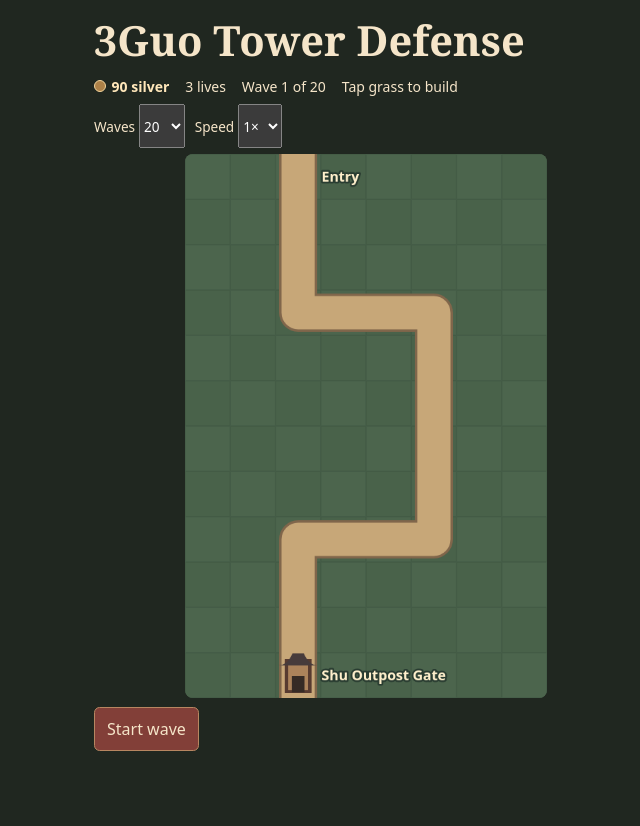
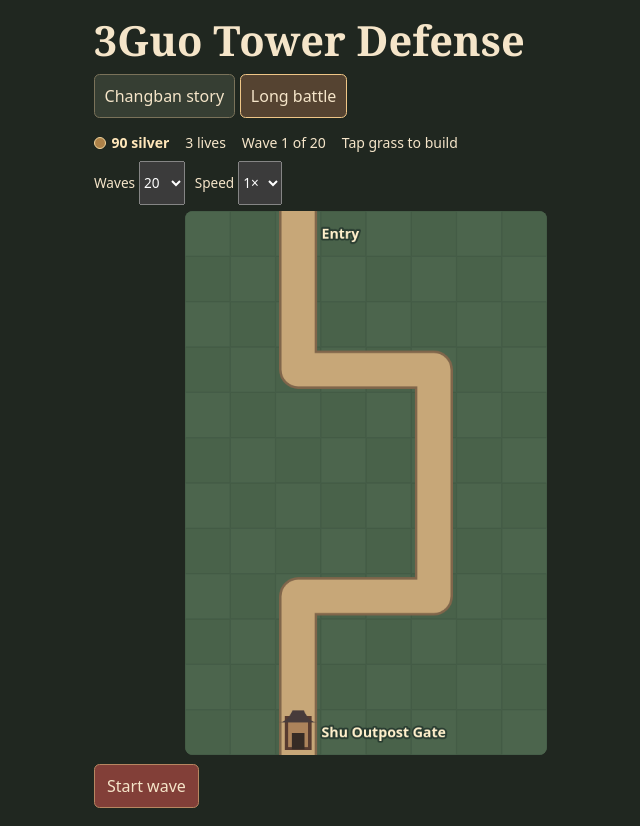
Before and after one commit to isoenthusiast/3guotd, a Preact app: page / in a window 1280 px wide. Shown: the whole page, without its empty margins (274-914 px from the left). Before the commit the page ends 800 px from the top, so only its background shows below. Built offline with nearby package versions, Linux system fonts and the light colour scheme.

Commit message:
Add the Changban story mission

```diff
--- a/src/game-art.ts
+++ b/src/game-art.ts
@@ -86,7 +86,7 @@ export function drawBattlefield(
   ctx.textAlign = 'left'
   for (const [label, x, y] of [
     ['Entry', entryX + 33, entryY + 7],
-    ['Shu Outpost Gate', gateX + 33, gateY + 7],
+    [round.mission ? 'Evacuation gate' : 'Shu Outpost Gate', gateX + 33, gateY + 7],
   ] as const) {
     ctx.lineWidth = 5
     ctx.strokeStyle = '#293c31'
--- /dev/null
+++ b/src/game/campaign.ts
@@ -0,0 +1,17 @@
+import type { Mission } from './round'
+
+export const changban = {
+  id: 'changban',
+  title: 'Hold the Changban Road',
+  setting: 'Changban · 208 CE',
+  briefing: 'Families are still on the road. Hold the crossing until the last group reaches the far bank.',
+  victory: 'The last group is across. Liu Bei’s forces are still retreating. Keep moving toward the river.',
+  defeat: 'The crossing has fallen. Retry the wave to change your defenses.',
+  chronicle: 'Cao Cao defeated Liu Bei at Changban. In the novel, Zhang Fei holds the bridge as Zhao Yun crosses. The families, map, and evacuation waves are game fiction.',
+  waves: [
+    { name: 'Infantry approaching', sequence: ['infantry', 'infantry', 'infantry', 'infantry', 'infantry', 'infantry'] },
+    { name: 'Runners approaching', sequence: ['runner', 'runner', 'runner', 'runner', 'runner', 'runner'] },
+    { name: 'Infantry and runners approaching', sequence: ['infantry', 'runner', 'infantry', 'runner',
+      'veteran', 'runner', 'veteran', 'veteranRunner'] },
+  ],
+} as const satisfies Mission
--- a/src/game/round.ts
+++ b/src/game/round.ts
@@ -38,6 +38,17 @@ const attackers = {
   veteranRunner: { health: 4, speed: 2.4, reward: 12, runner: true, level: 2 },
 } as const
 
+export type Mission = {
+  id: string
+  title: string
+  setting: string
+  briefing: string
+  victory: string
+  defeat: string
+  chronicle: string
+  waves: readonly { name: string; sequence: readonly (keyof typeof attackers)[] }[]
+}
+
 export const enemyCount = wave.length
 const formations = [
   { name: 'Mixed patrol', sequence: wave },
@@ -75,7 +86,8 @@ type Opening = Pick<Round, 'towers' | 'silver' | 'lives'>
 
 export type Round = {
   phase: 'setup' | 'running' | 'won' | 'lost'
-  totalWaves: WaveCount
+  totalWaves: number
+  mission: Mission | null
   waveNumber: number
   towers: Tower[]
   silver: number
@@ -92,9 +104,9 @@ export type Round = {
   spawnTimer: number
 }
 
-export function createRound(totalWaves: WaveCount = 20): Round {
+export function createRound(totalWaves = 20, mission: Mission | null = null): Round {
   return {
-    phase: 'setup', totalWaves, waveNumber: 1, towers: [], silver: startingSilver, opening: null,
+    phase: 'setup', totalWaves: mission?.waves.length ?? totalWaves, mission, waveNumber: 1, towers: [], silver: startingSilver, opening: null,
     enemies: [], shots: [], impacts: [], gateHit: null, waveAge: 0,
     waveStats: emptyStats, previousWave: null, lives: initialLives, spawned: 0, spawnTimer: 0,
   }
@@ -108,11 +120,19 @@ export function startRound(round: Round): Round {
 
 export function retryRound(round: Round): Round {
   if (!round.opening) return round
-  return { ...createRound(round.totalWaves), waveNumber: round.waveNumber, previousWave: round.previousWave, ...round.opening }
+  return { ...createRound(round.totalWaves, round.mission), waveNumber: round.waveNumber, previousWave: round.previousWave, ...round.opening }
+}
+
+export function roundFormation(round: Round) {
+  return round.mission?.waves[round.waveNumber - 1] ?? waveFormation(round.waveNumber)
+}
+
+export function evacuatedGroups(round: Round): number {
+  return round.waveNumber - 1 + (round.phase === 'won' ? 1 : 0)
 }
 
 export function enemiesRemaining(round: Round): number {
-  return enemyCount - round.spawned + round.enemies.length
+  return roundFormation(round).sequence.length - round.spawned + round.enemies.length
 }
 
 export function enemyDetails(enemy: Enemy) {
@@ -231,8 +251,9 @@ export function advanceRound(round: Round, seconds: number, visualSeconds = seco
     }
     return false
   })
-  if (spawned < enemyCount && spawnTimer <= 0) {
-    const kind = waveFormation(round.waveNumber).sequence[spawned]
+  const formation = roundFormation(round)
+  if (spawned < formation.sequence.length && spawnTimer <= 0) {
+    const kind = formation.sequence[spawned]
     enemies.push({ id: spawned, kind, health: attackers[kind].health, progress: 0, slowed: false })
     spawned++
     spawnTimer += spawnInterval
@@ -251,10 +272,10 @@ export function advanceRound(round: Round, seconds: number, visualSeconds = seco
     const stats = towerDetails.archer
     return { ...tower, cooldown: tower.power ? stats.fasterShotInterval : stats.shotInterval }
   })
-  const cleared = spawned === enemyCount && enemies.length === 0
+  const cleared = spawned === formation.sequence.length && enemies.length === 0
   if (lives > 0 && cleared && round.waveNumber < round.totalWaves) {
     return startRound({
-      ...createRound(round.totalWaves), waveNumber: round.waveNumber + 1,
+      ...createRound(round.totalWaves, round.mission), waveNumber: round.waveNumber + 1,
       towers: towers.map(tower => ({ ...tower, cooldown: 0 })), silver, lives,
       previousWave: { ...waveStats, waveNumber: round.waveNumber }, gateHit, impacts,
     })
--- a/src/main.tsx
+++ b/src/main.tsx
@@ -2,13 +2,14 @@ import { render } from 'preact'
 import { useEffect, useRef, useState } from 'preact/hooks'
 import { columns, isBuildable, rows, sitePosition } from './game/board'
 import {
-  attackerName, baseUpgradePrice, buildTower, canSpend, createRound, enemiesRemaining, enemyCount, removeTower,
+  attackerName, baseUpgradePrice, buildTower, canSpend, createRound, enemiesRemaining, evacuatedGroups, removeTower,
   secondUpgradeSurcharge,
   retryRound, speedOptions, startRound, tickRound, towerDetails, towerPrice, upgradePrice,
-  upgradeTower, waveCueTime, waveFormation, waveOptions,
+  upgradeTower, waveCueTime, roundFormation, waveOptions,
 } from './game/round'
 import type { PlaySpeed, Round, TowerKind, Upgrade } from './game/round'
 import { drawBattlefield, drawTower, tile } from './game-art'
+import { changban } from './game/campaign'
 import './style.css'
 
 const siteCount = columns * rows
@@ -69,7 +70,8 @@ function Battlefield({ round, selected, onSelect }: {
   return (
     <div class="battlefield">
       <canvas ref={canvas} width={columns * tile} height={rows * tile} role="img"
-        aria-label="Shu frontier battlefield, with an enemy road from top to bottom ending at the gate" />
+        aria-label={round.mission ? 'Changban Road, with the evacuation gate at the bottom'
+          : 'Shu frontier battlefield, with an enemy road from top to bottom ending at the gate'} />
       <div class="cells" style={{ gridTemplateColumns: `repeat(${columns}, minmax(0, 1fr))`,
         gridTemplateRows: `repeat(${rows}, minmax(0, 1fr))` }} role="group" aria-label="Battlefield tiles. Use arrow keys to select a nearby tile.">
         {Array.from({ length: siteCount }, (_, site) => {
@@ -105,12 +107,27 @@ function Battlefield({ round, selected, onSelect }: {
   )
 }
 
+const progressKey = '3guotd.cleared-missions.v1'
+
+function loadClears(): string[] {
+  try {
+    const value: unknown = JSON.parse(localStorage.getItem(progressKey) ?? '[]')
+    return Array.isArray(value) ? value.filter((id): id is string => typeof id === 'string') : []
+  } catch {
+    return []
+  }
+}
+
 function App() {
   const [offline, setOffline] = useState('')
   const [round, setRound] = useState(createRound)
+  const [clears, setClears] = useState(loadClears)
   const [selected, setSelected] = useState<number | null>(null)
   const [speed, setSpeed] = useState<PlaySpeed>(1)
   const running = round.phase === 'running'
+  const mission = round.mission
+  const formation = roundFormation(round)
+  const missionCleared = mission !== null && (round.phase === 'won' || clears.includes(mission.id))
   const setup = round.phase === 'setup'
   const [paused, setPaused] = useState(false)
   const initialSetup = setup && round.waveNumber === 1
@@ -123,11 +140,11 @@ function App() {
   const showActions = selected !== null && spendingOpen && (!tower || !tower.reach || !tower.power || canRefund)
   const report = finished ? { ...round.waveStats, waveNumber: round.waveNumber } : round.previousWave
   let status = setup ? (round.towers.length ? 'Prepare defenses' : 'Tap grass to build')
-    : round.phase === 'won' ? 'Gate defended!' : 'The gate fell.'
+    : round.phase === 'won' ? (mission ? 'Evacuation complete!' : 'Gate defended!') : 'The gate fell.'
   if (running) {
     status = paused ? 'Paused' : round.waveAge < waveCueTime
-      ? `Wave ${round.waveNumber} starts · ${waveFormation(round.waveNumber).name}`
-      : `${enemiesRemaining(round)} of ${enemyCount} attackers`
+      ? `Wave ${round.waveNumber} starts · ${formation.name}`
+      : `${enemiesRemaining(round)} of ${formation.sequence.length} attackers`
   }
   const breach = round.gateHit && !paused && `${attackerName(round.gateHit.kind)} reached the gate`
   const showWaveStart = running && round.waveAge < waveCueTime
@@ -135,6 +152,23 @@ function App() {
 
   function selectTile(site: number | null) {
     setSelected(site)
+  }
+
+  useEffect(() => {
+    if (round.phase !== 'won' || !mission || clears.includes(mission.id)) return
+    const next = [...clears, mission.id]
+    setClears(next)
+    try {
+      localStorage.setItem(progressKey, JSON.stringify(next))
+    } catch {
+      // The current session can still show the Chronicle if browser storage is unavailable.
+    }
+  }, [round.phase, mission, clears])
+
+  function openMode(campaign: boolean) {
+    setRound(createRound(20, campaign ? changban : null))
+    setPaused(false)
+    selectTile(null)
   }
 
   useEffect(() => {
@@ -159,11 +193,26 @@ function App() {
   }, [])
 
   return (
-    <main class={showActions ? (canRefund && tower ? 'with-refund' : 'with-actions') : undefined}>
+    <main class={`${mission ? 'campaign' : ''} ${showActions ? (canRefund && tower ? 'with-refund' : 'with-actions') : ''}`}>
       <header>
         <h1>3Guo Tower Defense</h1>
         {offline && <span class="offline">{offline}</span>}
       </header>
+      {!running && <nav class="mode-picker" aria-label="Game mode">
+        <button type="button" aria-pressed={mission !== null} onClick={() => { if (!mission) openMode(true) }}>Changban story</button>
+        <button type="button" aria-pressed={mission === null} onClick={() => { if (mission) openMode(false) }}>Long battle</button>
+      </nav>}
+      {mission && <section class="mission-briefing" aria-label="Story mission">
+        {initialSetup && <>
+          <h2>{mission.title}</h2>
+          <p><strong>{mission.setting}</strong> · {mission.briefing}</p>
+        </>}
+        <p aria-label={`Evacuated groups: ${evacuatedGroups(round)} of ${round.totalWaves}`}>
+          {evacuatedGroups(round)} of {round.totalWaves} groups across
+          {initialSetup && ` · Hold for ${round.totalWaves} waves`}
+        </p>
+        {setup && <p>Next threat · {formation.name}</p>}
+      </section>}
       <div class="hud">
         <strong aria-label={`Silver: ${round.silver}`}><span class="coin" aria-hidden="true" />{round.silver} silver</strong>
         <span>{round.lives} lives</span>
@@ -171,7 +220,7 @@ function App() {
         <span role="status">{hudStatus}</span>
       </div>
       <div class="map-controls">
-        <div class="map-setting">
+        {!mission && <div class="map-setting">
           <label for="waves">Waves</label>
           <select id="waves" value={round.totalWaves} disabled={!initialSetup}
             onChange={event => {
@@ -180,7 +229,7 @@ function App() {
             }}>
             {waveOptions.map(option => <option key={option} value={option}>{option}</option>)}
           </select>
-        </div>
+        </div>}
         <div class="map-setting">
           <label for="speed">Speed</label>
           <select id="speed" value={speed} onChange={event => {
@@ -204,7 +253,7 @@ function App() {
               <button type="button" class="primary"
                 onClick={() => setRound(startRound)}>Start wave</button>
               {initialSetup && round.towers.length > 0 && <button type="button"
-                onClick={() => { setRound(createRound(round.totalWaves)); selectTile(null) }}>Clear towers</button>}
+                onClick={() => { setRound(createRound(round.totalWaves, mission)); selectTile(null) }}>Clear towers</button>}
             </>
           ) : (
             <button type="button" onClick={() => {
@@ -214,7 +263,7 @@ function App() {
             }}>Retry wave</button>
           )}
           {finished && <button type="button"
-            onClick={() => { setPaused(false); setRound(createRound(round.totalWaves)); selectTile(null) }}>New battle</button>}
+            onClick={() => { setPaused(false); setRound(createRound(round.totalWaves, mission)); selectTile(null) }}>{mission ? 'Restart chapter' : 'New battle'}</button>}
         </div>
         {showActions && selected !== null && (
           <section class="actions" aria-label="Tower actions">
@@ -253,6 +302,12 @@ function App() {
           </section>
         )}
       </div>
+      {mission && finished && <p class="mission-outcome">{round.phase === 'won' ? mission.victory : mission.defeat}</p>}
+      {missionCleared && <details class="wave-report" open={round.phase === 'won'}>
+        <summary>Changban Chronicle</summary>
+        <p>{mission?.chronicle}</p>
+        <p>Next chapter · Lanterns at Red Cliffs (in development)</p>
+      </details>}
       {report && <details class="wave-report">
         <summary>Wave {report.waveNumber} summary</summary>
         <p>{report.stopped} stopped · {report.escaped} reached the gate · {report.earned} silver earned</p>
--- a/src/style.css
+++ b/src/style.css
@@ -16,7 +16,7 @@ h1 { font-family: Georgia, serif; font-size: clamp(1.6rem, 6vw, 2.6rem); margin:
 .map-controls { display: flex; flex-wrap: wrap; align-items: center; gap: .35rem .6rem; margin-bottom: .4rem; }
 .map-setting { display: inline-flex; align-items: center; gap: .25rem; font-size: .85rem; }
 .map-controls select { min-width: 44px; min-height: 44px; font: inherit; }
-.board-view .battlefield { width: min(100%, max(192px, calc((100dvh - var(--board-space)) * 2 / 3)), 22.6667rem); margin-inline: auto; }
+.board-view .battlefield { width: min(100%, max(192px, calc((100dvh - var(--board-space) - var(--mode-space, 0rem)) * 2 / 3)), 22.6667rem); margin-inline: auto; }
 .battlefield { position: relative; background: #4c654d; border-radius: .5rem; overflow: hidden; }
 canvas { display: block; width: 100%; height: auto; }
 
@@ -81,3 +81,15 @@ main.with-refund { --board-space: 21.25rem; }
 .wave-report { margin: .3rem 0; font-size: .85rem; color: #f5e5c9; }
 .wave-report summary { cursor: pointer; padding: .45rem 0; }
 .wave-report p { margin: .35rem 0; }
+
+.mode-picker { display: flex; gap: .35rem; margin: .4rem 0; }
+.mode-picker button { min-height: 44px; padding: .3rem .6rem; }
+.mode-picker button[aria-pressed="true"] { border-color: #efc687; background: #554331; }
+.mission-briefing { font-size: .85rem; line-height: 1.3; }
+.mission-briefing h2 { font-family: Georgia, serif; font-size: 1.1rem; margin: .4rem 0; }
+.mission-briefing p, .mission-outcome { margin: .35rem 0; }
+main.campaign { --board-space: 15rem; }
+main.campaign.with-actions { --board-space: 21rem; }
+main.campaign.with-refund { --board-space: 24rem; }
+main:not(.campaign):has(.mode-picker) { --mode-space: 3.2rem; }
+main.campaign:has(.mode-picker) { --mode-space: 7rem; }
```
Also changed, not shown: scripts/test-round.mjs (+33 -2 lines), 1 other file (tests, documents, lock files or other folders).
